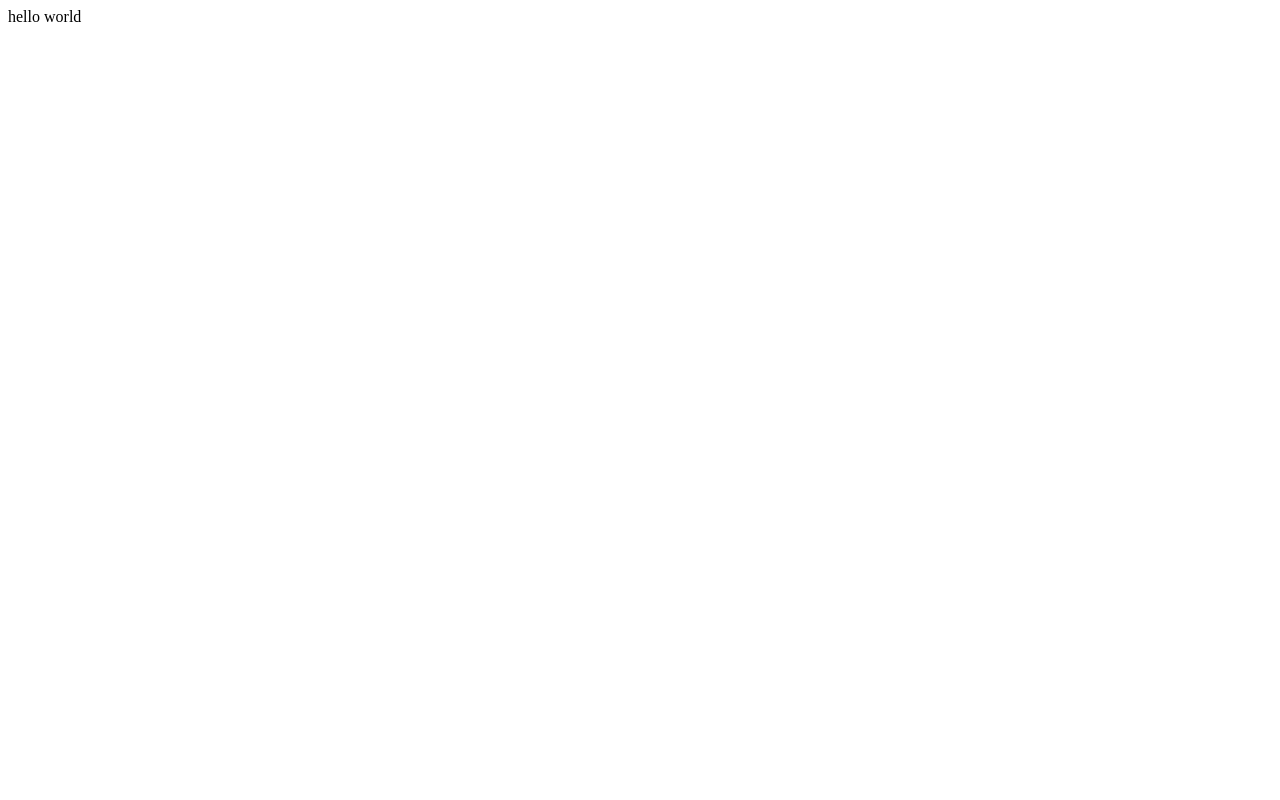
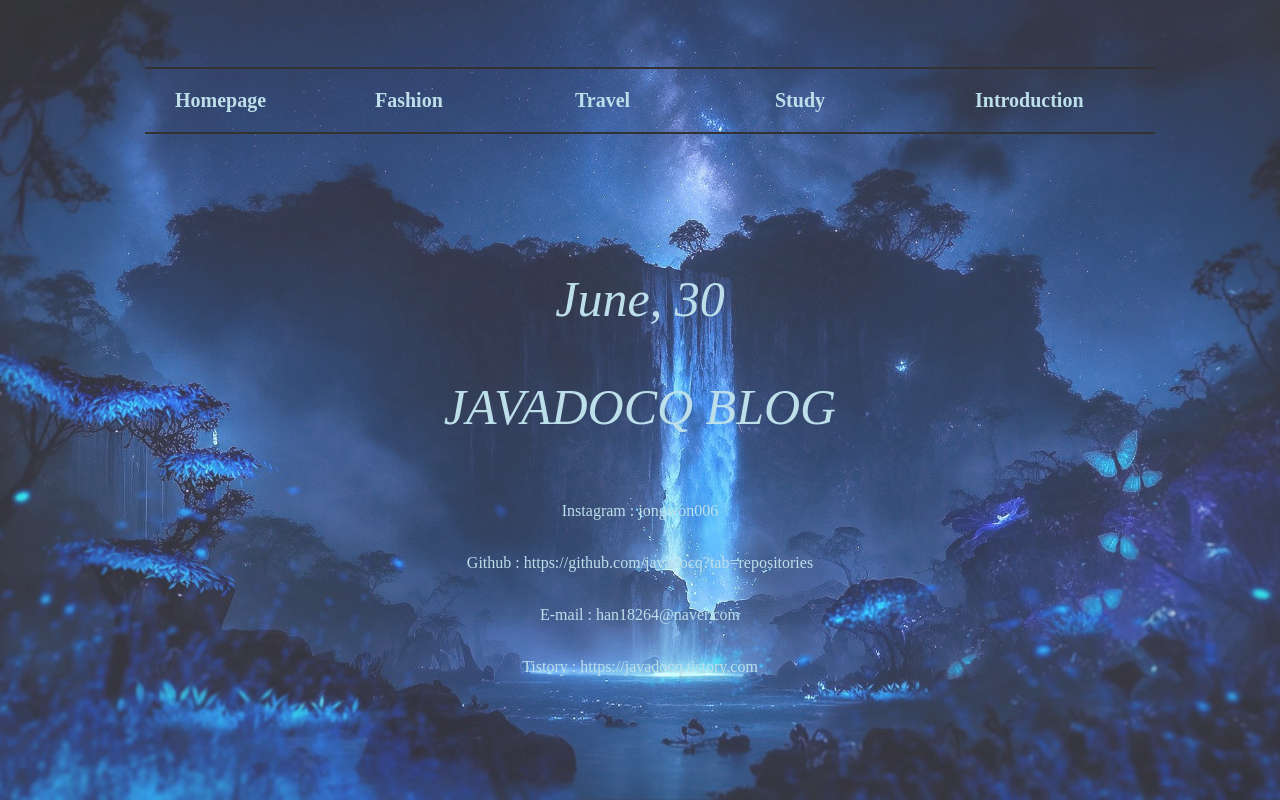
Before and after one commit to javadocq/myBlog, a React (Create React App) app: page / in a window 1280 px wide. Built offline with nearby package versions, Linux system fonts and the light colour scheme.

Commit message:
Router add

```diff
--- a/package.json
+++ b/package.json
@@ -9,6 +9,7 @@
     "eslint-plugin-jsx-a11y": "^6.9.0",
     "react": "^18.3.1",
     "react-dom": "^18.3.1",
+    "react-router-dom": "^6.24.0",
     "react-scripts": "5.0.1",
     "web-vitals": "^2.1.4"
   },
--- a/src/App.js
+++ b/src/App.js
@@ -1,7 +1,10 @@
+import './app.css'
+import Router from "./component/Router";
+
 function App() {
   return (
-    <div>
-      hello world
+    <div className='main-bg'>
+      <Router />
     </div>
   );
 }
--- /dev/null
+++ b/src/app.css
@@ -0,0 +1,20 @@
+html, body {
+    margin: 0;
+    padding: 0;
+    height: 100%;
+  }
+
+#root {
+    height: 100%;
+}
+
+.main-bg {
+    height: 100vh;
+    width: 100%;
+    background-image: url('./assets/waterfall.jpg');
+    background-size: cover;
+    background-position: center;
+    opacity: 80%;
+    filter: blur(0.002px);
+    color : lightblue
+}
--- /dev/null
+++ b/src/component/Fashion.jsx
@@ -0,0 +1,7 @@
+import Nav from './Nav.jsx';
+
+export default function Fashion() {
+    return (<>
+        <Nav />
+    </>)
+}
--- /dev/null
+++ b/src/component/Homepage.jsx
@@ -0,0 +1,21 @@
+import '../style/Homepage.css';
+import Nav from './Nav.jsx';
+
+export default function Homepage() {
+    const monthNames = ["January", "February", "March", "April", "May", "June", "July", "August", "September", "October", "November", "December"];
+    const date = new Date();
+    return (<>
+        <Nav />
+        <div className='date-name'>
+            <div className='date'>{`${monthNames[date.getMonth()]}, ${date.getDate()}`}</div>
+            <div className='name'>JAVADOCQ BLOG</div>
+        </div>
+
+        <div className='addr'>
+            <p>Instagram : jongwon006</p><br/>
+            <a href="https://github.com/javadocq?tab=repositories">Github : https://github.com/javadocq?tab=repositories</a><br/>
+            <p>E-mail : han18264@naver.com</p><br/>
+            <a href="https://javadocq.tistory.com">Tistory : https://javadocq.tistory.com</a>
+        </div>
+    </>);
+}
--- /dev/null
+++ b/src/component/Introduction.jsx
@@ -0,0 +1,7 @@
+import Nav from './Nav.jsx';
+
+export default function Introduction() {
+    return (<>
+        <Nav />
+    </>)
+}
--- /dev/null
+++ b/src/component/Nav.jsx
@@ -0,0 +1,18 @@
+import { Link } from 'react-router-dom';
+import '../style/Nav.css';
+
+export default function Nav() {
+    return(
+    <div className='item-area'>
+            <div className="tag-line"></div>
+            <div className="item">
+                <Link to="/">Homepage</Link>
+                <Link to="/fashion">Fashion</Link>
+                <Link to="/travel">Travel</Link>
+                <Link to="/study">Study</Link>
+                <Link to="/introduction">Introduction</Link>
+            </div>
+            <div className="tag-line"></div>
+        </div>
+    )
+}
--- /dev/null
+++ b/src/component/Router.jsx
@@ -0,0 +1,22 @@
+import { BrowserRouter, Routes, Route } from 'react-router-dom'
+import Fashion from './Fashion'
+import Homepage from './Homepage'
+import Introduction from './Introduction'
+import Study from './Study'
+import Travel from './Travel'
+
+const Router = () => {
+    return (
+      <BrowserRouter basename={process.env.REACT_APP_BASENAME}>
+          <Routes>
+            <Route path="/" element={<Homepage />} />
+            <Route path="/fashion" element={<Fashion />} />
+            <Route path="/travel" element={<Travel />} />
+            <Route path="/study" element={<Study />} />
+            <Route path="/introduction" element={<Introduction />} />
+          </Routes>
+      </BrowserRouter>
+    );
+  };
+
+  export default Router;
--- /dev/null
+++ b/src/component/Study.jsx
@@ -0,0 +1,7 @@
+import Nav from './Nav.jsx';
+
+export default function Study() {
+    return (<>
+        <Nav />
+    </>)
+}
--- /dev/null
+++ b/src/component/Travel.jsx
@@ -0,0 +1,7 @@
+import Nav from './Nav.jsx';
+
+export default function Travel() {
+    return(<>
+        <Nav />
+    </>)
+}
--- /dev/null
+++ b/src/style/Homepage.css
@@ -0,0 +1,61 @@
+.item-area {
+    display: flex;
+    flex-direction: column;
+    align-items: center;
+    justify-content: center;
+    height: 200px;
+    margin-left: 20px;
+}
+
+.tag-line {
+    border : 1px solid black;
+    width: 80%;
+}
+
+.item {
+    margin-top: 20px;
+    margin-bottom: 20px;
+    display: flex;
+    margin-left: 50px;
+}
+
+.item a {
+    border : none;
+    background:none;
+    font-weight: bold;
+    width: 200px;
+    font-size: 20px;
+    color : lightblue;
+}
+
+.date-name {
+    margin-top : 70px;
+    display: flex;
+    flex-direction: column;
+    justify-content: center;
+    align-items: center;
+}
+
+.date {
+    font-size: 50px;
+    font-style: italic;
+}
+
+.name {
+    margin-top : 50px;
+    font-size : 50px;
+    font-style: italic;
+}
+
+.addr {
+    margin-top: 50px;
+    display: flex;
+    flex-direction: column;
+    justify-content: center;
+    align-items: center;
+}
+
+.addr a {
+    text-decoration: none;
+    color : lightblue;
+}
--- /dev/null
+++ b/src/style/Nav.css
@@ -0,0 +1,30 @@
+.item-area {
+    display: flex;
+    flex-direction: column;
+    align-items: center;
+    justify-content: center;
+    height: 200px;
+    margin-left: 20px;
+}
+
+.tag-line {
+    border : 1px solid black;
+    width: 80%;
+}
+
+.item {
+    margin-top: 20px;
+    margin-bottom: 20px;
+    display: flex;
+    margin-left: 50px;
+}
+
+.item > a {
+    border : none;
+    background:none;
+    font-weight: bold;
+    width: 200px;
+    font-size: 20px;
+    color : lightblue;
+    text-decoration: none;
+}
```
Also changed, not shown: src/assets/waterfall.jpg (added), 1 other file (tests, documents, lock files or other folders).
